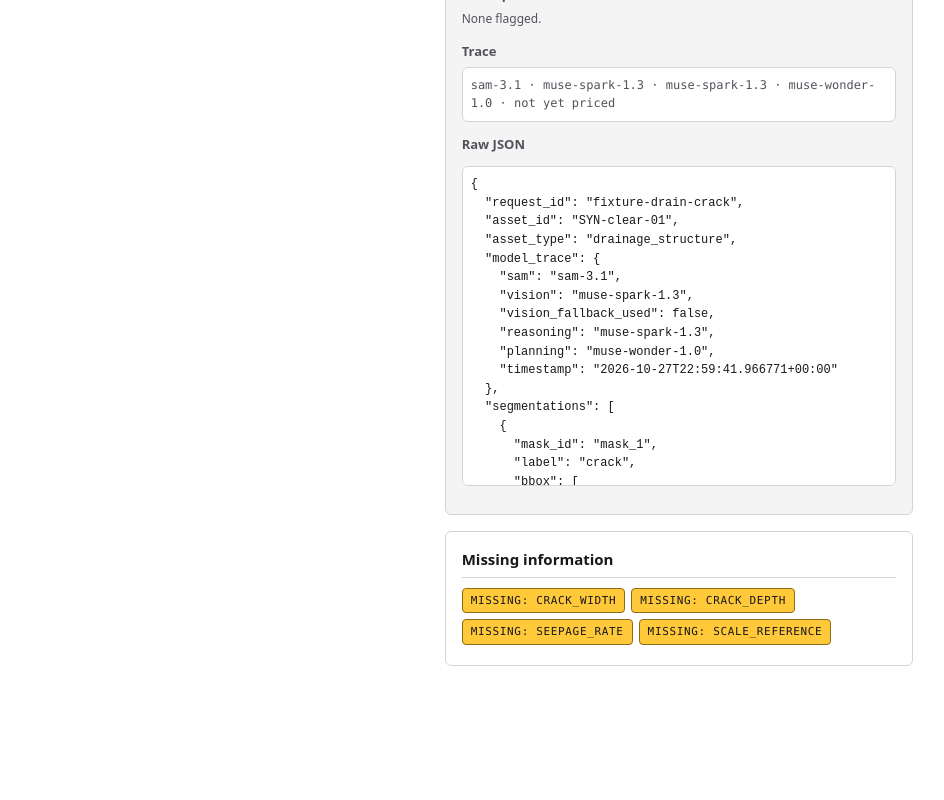
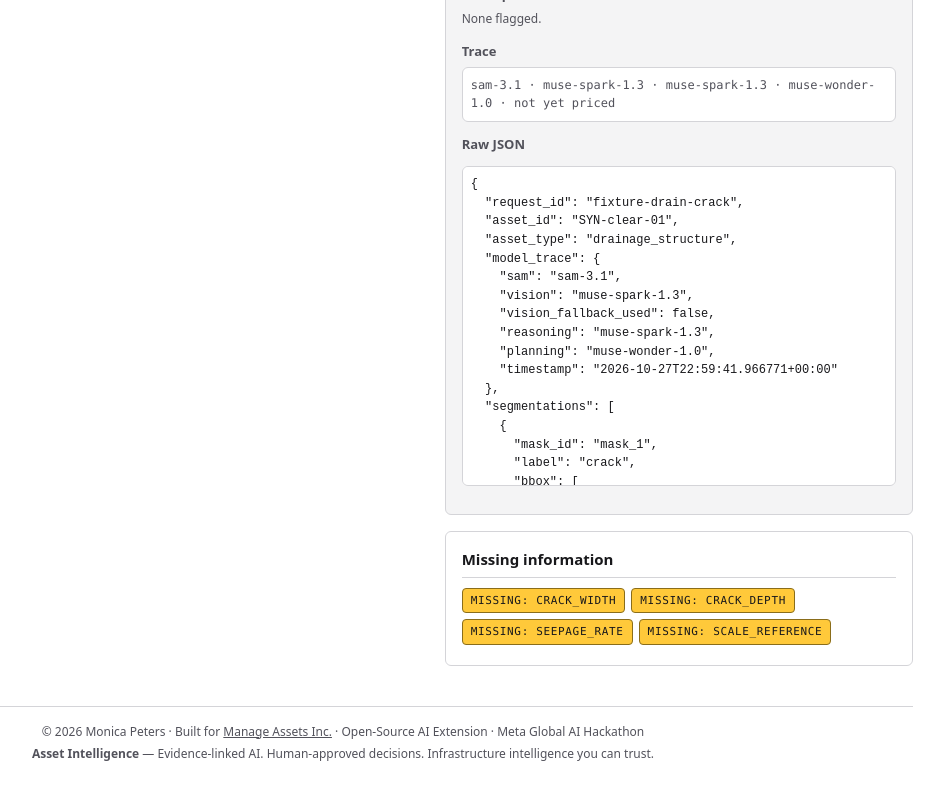
Before and after one commit to monigarr/asset-intelligence, a React (Vite) app in the folder app/ui/: page / in a window 1280 px wide. Shown: the part 1185-1985 px from the top of the page, without its empty margins (297-1241 px from the left). Before the commit the page ends 1915 px from the top, so only its background shows below. Built offline with nearby package versions, Linux system fonts and the light colour scheme.

Commit message:
feat(ui): branded application footer with company link
FOOTER copy module plus Footer component render copyright, Manage Assets Inc. link, extension and hackathon credits, and product promise

Muted centered styling; copy pinned by footer.test.js; vitest 62, vite build clean, render-verified

```diff
--- a/app/ui/src/App.jsx
+++ b/app/ui/src/App.jsx
@@ -15,6 +15,7 @@ import Header from './components/Header.jsx';
 import AboutPanel from './components/AboutPanel.jsx';
 import SettingsPanel from './components/SettingsPanel.jsx';
 import InsightsPanel from './components/InsightsPanel.jsx';
+import Footer from './components/Footer.jsx';
 import { ChartIcon, CodeIcon, GearIcon, InfoIcon, PlayIcon } from './components/icons.jsx';
 
 const FALLBACK_DIMS = { width: 800, height: 600 };
@@ -499,6 +500,9 @@ export default function App() {
           />
         </div>
       )}
+
+      <Footer />
+
     </div>
   );
 }
--- /dev/null
+++ b/app/ui/src/components/Footer.jsx
@@ -0,0 +1,24 @@
+import { FOOTER } from './footer.js';
+
+export default function Footer() {
+  const sep = ` ${FOOTER.separator} `;
+  return (
+    <footer className="app-footer">
+      <p>
+        {FOOTER.copyright}
+        {sep}
+        {FOOTER.builtFor}{' '}
+        <a href={FOOTER.companyUrl} target="_blank" rel="noreferrer">
+          {FOOTER.company}
+        </a>
+        {sep}
+        {FOOTER.middle}
+        {sep}
+        {FOOTER.event}
+      </p>
+      <p>
+        <strong>{FOOTER.product}</strong> {FOOTER.dash} {FOOTER.promise}
+      </p>
+    </footer>
+  );
+}
--- /dev/null
+++ b/app/ui/src/components/footer.js
@@ -0,0 +1,14 @@
+// Public footer content (single source; validated by footer.test.js).
+// Glyphs stay \u-escaped so this file is pure ASCII.
+export const FOOTER = {
+  copyright: '\u00a9 2026 Monica Peters',
+  builtFor: 'Built for',
+  company: 'Manage Assets Inc.',
+  companyUrl: 'https://manageassets.ca/',
+  middle: 'Open-Source AI Extension',
+  event: 'Meta Global AI Hackathon',
+  product: 'Asset Intelligence',
+  dash: '\u2014',
+  separator: '\u00b7',
+  promise: 'Evidence-linked AI. Human-approved decisions. Infrastructure intelligence you can trust.',
+};
--- a/app/ui/src/styles.css
+++ b/app/ui/src/styles.css
@@ -491,3 +491,7 @@ button.nav-icon { font: inherit; }
 .detail-card .discrepancy-banner h3 { color: var(--discrepancy); }
 .detail-card .review-note { font-weight: 700; font-size: 14px; }
 .detail-card .review-note textarea { font-weight: 400; font-size: 14px; }
+
+.app-footer { border-top: 1px solid var(--border); margin-top: 24px; padding: 12px 4px 4px; color: var(--muted); font-size: 12px; text-align: center; }
+.app-footer p { margin: 4px 0; }
+.app-footer a { color: inherit; }
```
Also changed, not shown: 1 other file (tests, documents, lock files or other folders).
